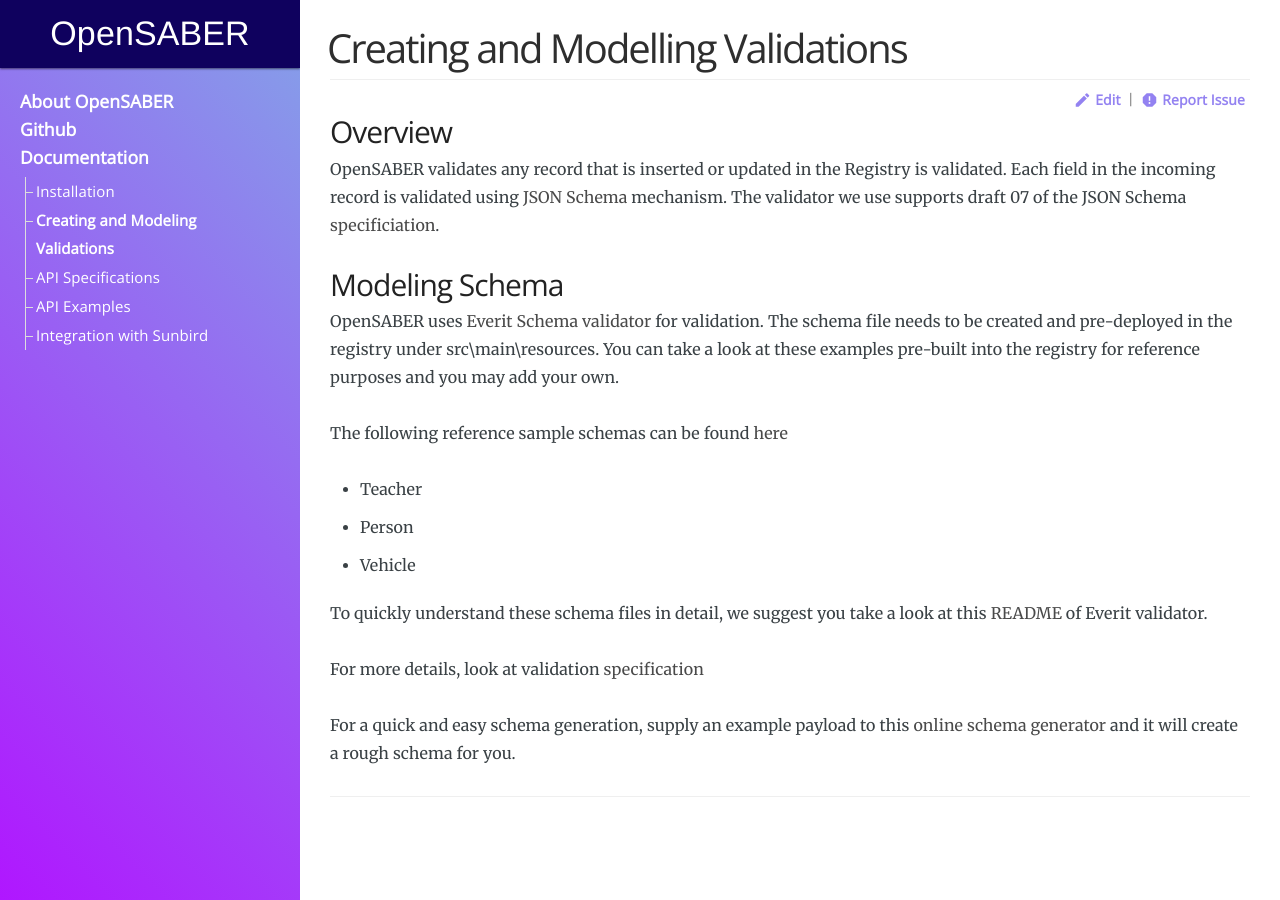
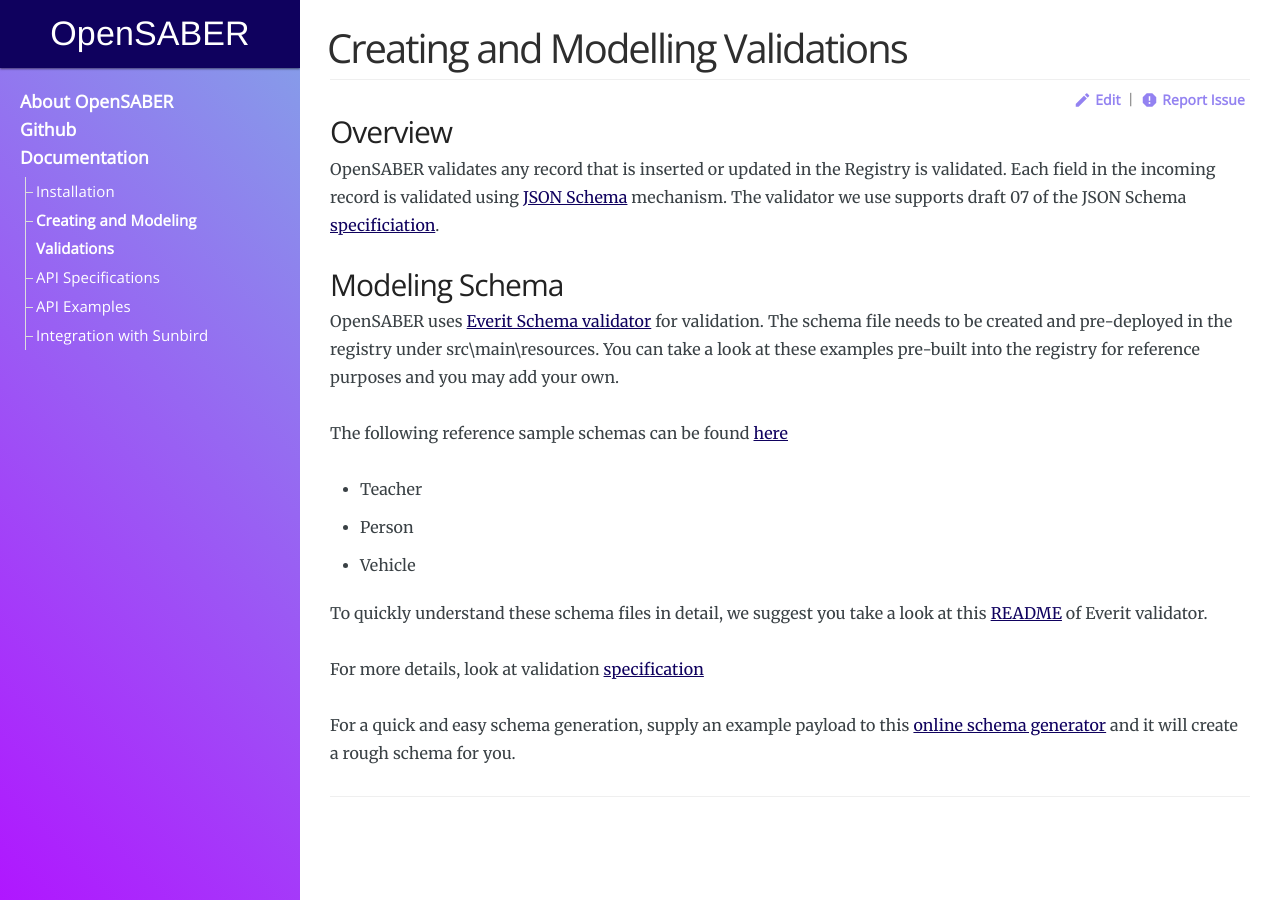
Before and after one commit to project-sunbird/open-saber-docs, a Jekyll site: the page built from _posts/2018-09-11-Creating-and-Modelling-Validations.md, in a window 1280 px wide. Built offline with Jekyll 4.4.1, drawn with Linux system fonts in a browser that asks for light colours; nearby versions of some CDN libraries; some web fonts are replaced.

Commit message:
Issue #000 fix: Highlight links in the docs

```diff
--- a/_sass/tutorials.scss
+++ b/_sass/tutorials.scss
@@ -547,3 +547,11 @@
 		}
 	}
 }
+.tutorial-main a{
+	text-decoration: underline;
+	color: #0f015e;
+}
+.post-meta a{
+	text-decoration: none;
+	color: #9382f1;
+}
```
